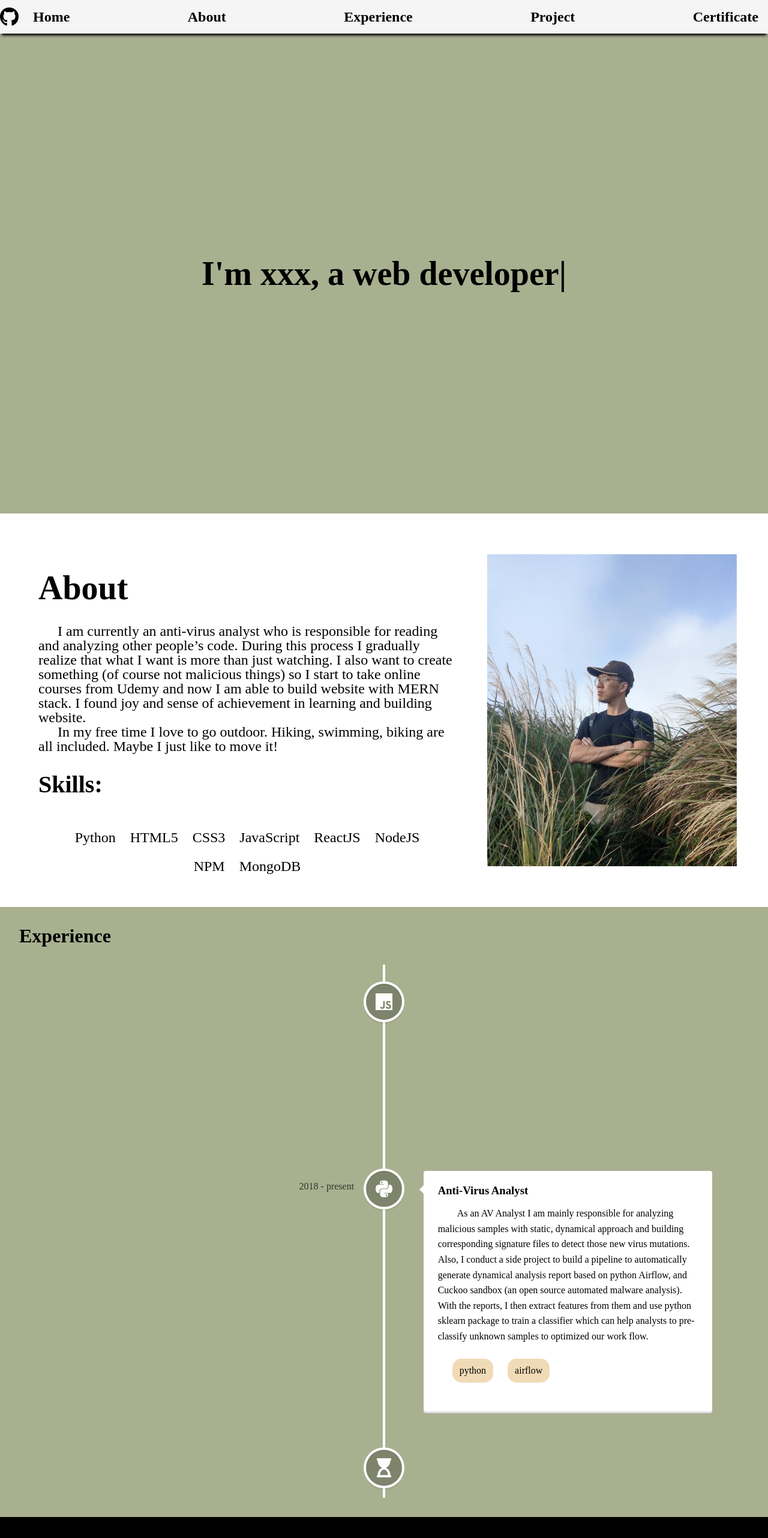
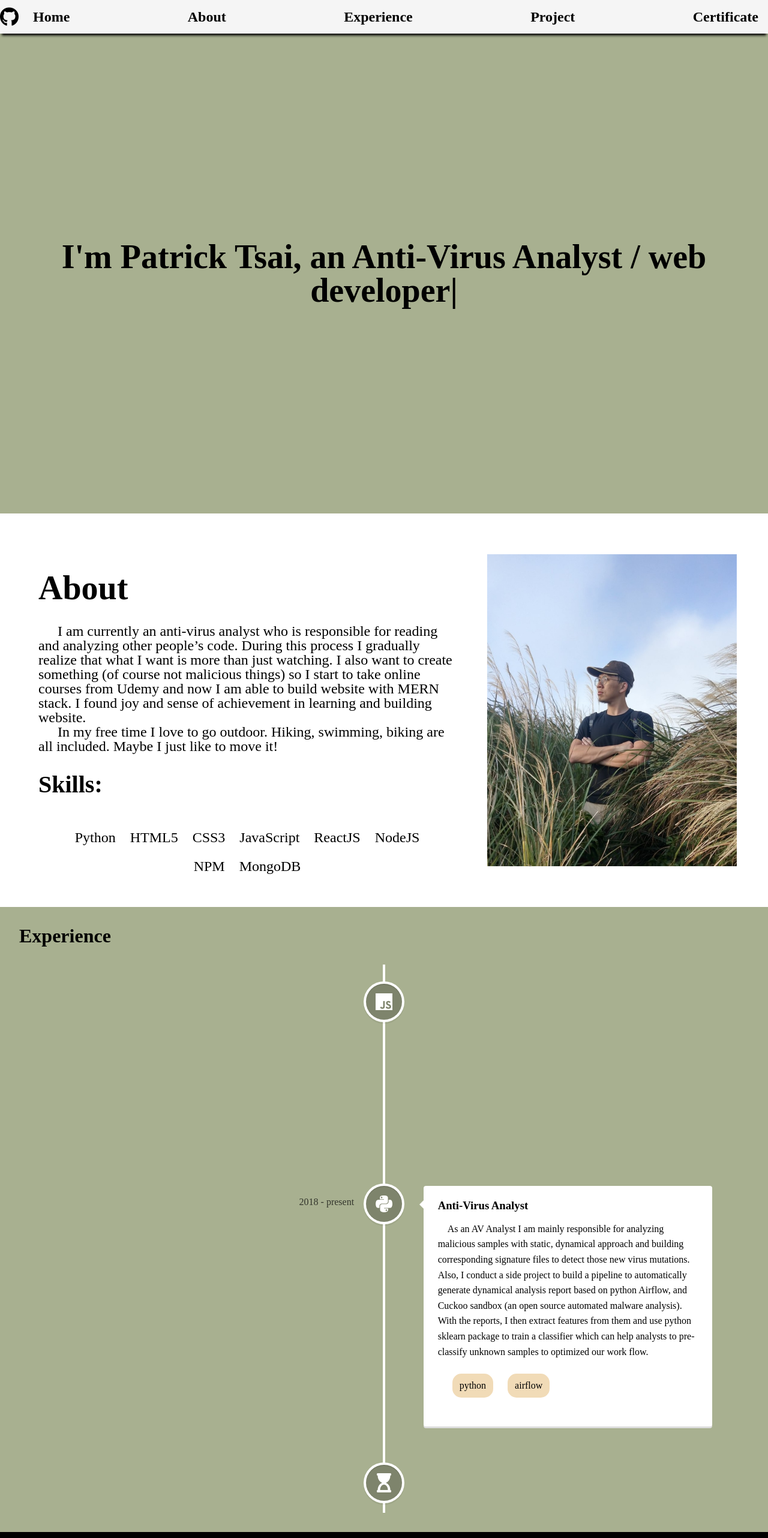
Before and after one commit to DeltaLF/portfolio, a React (Create React App) app: page / in a window 1280 px wide. Shown: the top 2564 px of the page at 60% size. Built offline with nearby package versions, Linux system fonts and the light colour scheme; some icons are missing.

Commit message:
small fixes

```diff
--- a/src/components/experience/Experience.css
+++ b/src/components/experience/Experience.css
@@ -10,6 +10,6 @@
 }
 
 .page-body p {
-  text-indent: 2rem;
+  text-indent: 1rem;
 }
 /*# sourceMappingURL=Experience.css.map */
--- a/src/components/experience/Experience.scss
+++ b/src/components/experience/Experience.scss
@@ -10,6 +10,6 @@
 
   }
   p {
-    text-indent: 2rem ;
+    text-indent: 1rem ;
   }
 }
--- a/src/components/header/Header.css
+++ b/src/components/header/Header.css
@@ -12,4 +12,10 @@
   font-size: 3.5rem;
   font-weight: bold;
 }
+
+@media screen and (max-width: 600px) {
+  .header-page > div {
+    font-size: 2.5rem;
+  }
+}
 /*# sourceMappingURL=Header.css.map */
--- a/src/components/project/Project.scss
+++ b/src/components/project/Project.scss
@@ -110,12 +110,7 @@ div > .project-page {
 
       .card-img{
         margin:0rem;
-        // img{
-        //   margin: auto;
-        //   width: 100%;
-        // }
       }
-
     }
   }
 }
--- a/src/portfolio.js
+++ b/src/portfolio.js
@@ -30,7 +30,12 @@ const socialMediaLinks = [
 ];
 
 const header = {
-  intro: ["Hello World!", 1000, "I'm xxx, a web developer", 3000],
+  intro: [
+    "Hello World!",
+    1000,
+    "I'm Patrick Tsai, an Anti-Virus Analyst / web developer",
+    5000,
+  ],
 };
 
 const experience = [
@@ -39,7 +44,7 @@ const experience = [
     title: "Self-taught web developer",
     icon: "fab fa-js",
     jobDesc:
-      "Currently I have already finished 5 courses and there are more courses undergoing. I also deploy 3 websites based on the knowledge I acquired.",
+      "I take several Udemy web developer classes in my free time, and now I have finished 5 courses. Besides, there are some more classes undergoing. I also deploy 3 websites based on the knowledge I acquired.",
     skillList: ["javascript", "react", "html", "css"],
   },
   {
```
Also changed, not shown: src/components/header/Header.scss (+7 -0 lines), 2 other files (tests, documents, lock files or other folders).
